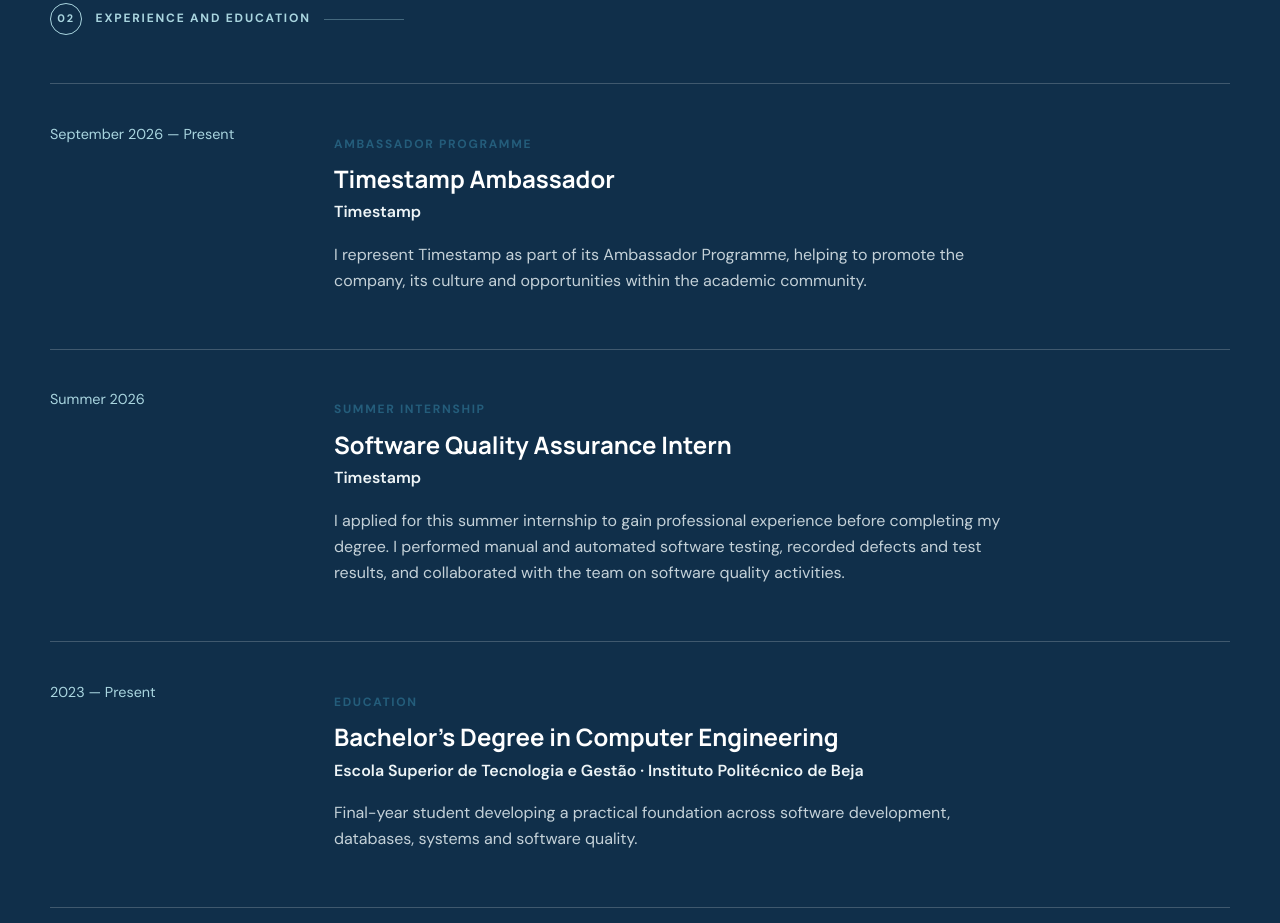
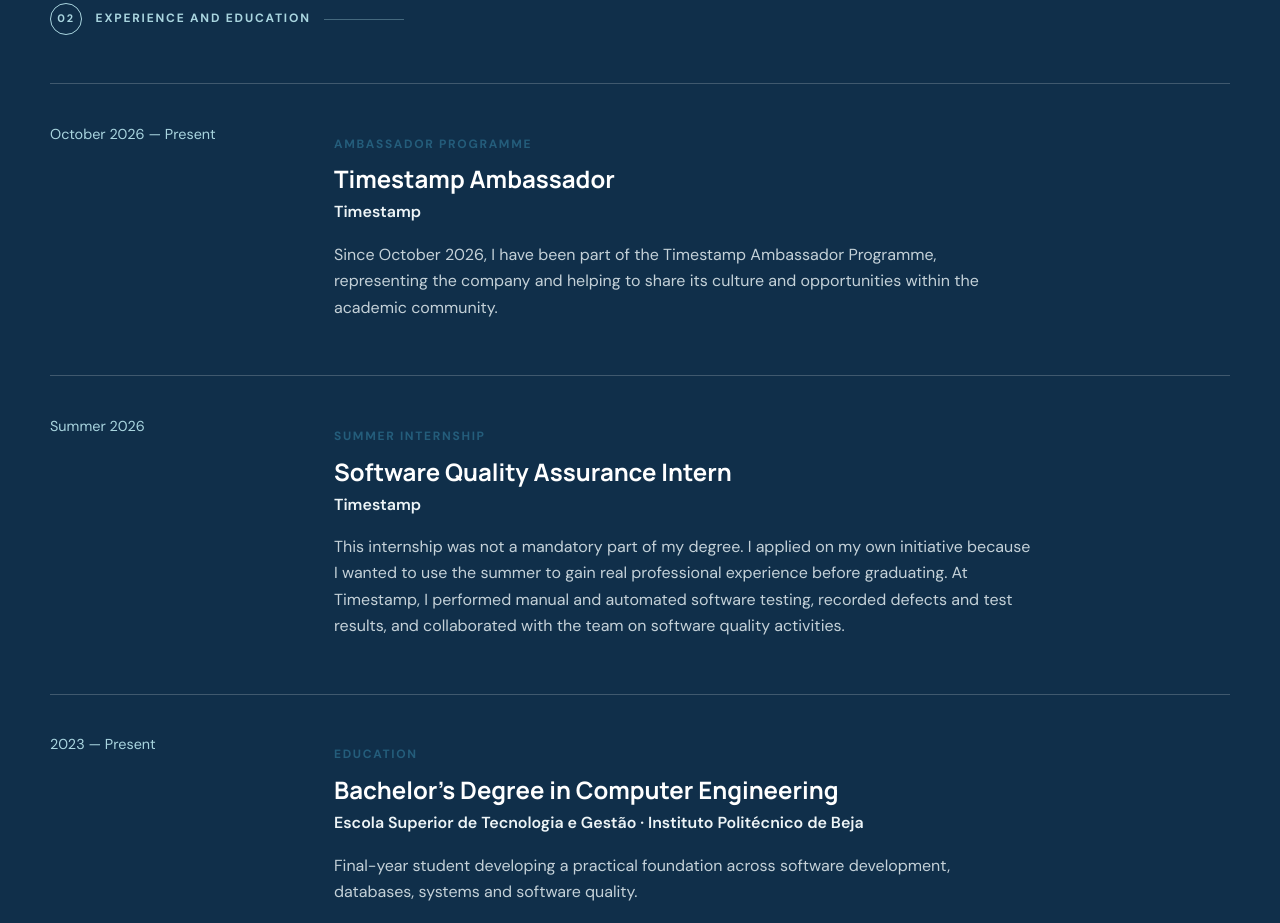
Before and after one commit to antoniommaia/antoniommaia.github.io, a plain HTML site: page index.html in a window 1280 px wide. Shown: the part 1578-2501 px from the top of the page. Drawn offline with Linux system fonts and the light colour scheme.

Commit message:
Clarify Timestamp internship and ambassador role

```diff
--- a/index.html
+++ b/index.html
@@ -72,12 +72,12 @@
       <div class="section-label light reveal"><span>02</span> <b data-i18n="experience.label">Experience and education</b></div>
       <div class="timeline">
         <article class="timeline-item reveal">
-          <div class="timeline-date" data-i18n="experience.date4">September 2026 — Present</div>
+          <div class="timeline-date" data-i18n="experience.date4">October 2026 — Present</div>
           <div>
             <p class="item-type" data-i18n="experience.type4">Ambassador programme</p>
             <h3 data-i18n="experience.title4">Timestamp Ambassador</h3>
             <p class="item-place">Timestamp</p>
-            <p data-i18n="experience.text4">I represent Timestamp as part of its Ambassador Programme, helping to promote the company, its culture and opportunities within the academic community.</p>
+            <p data-i18n="experience.text4">Since October 2026, I have been part of the Timestamp Ambassador Programme, representing the company and helping to share its culture and opportunities within the academic community.</p>
           </div>
         </article>
         <article class="timeline-item reveal">
@@ -86,7 +86,7 @@
             <p class="item-type" data-i18n="experience.type1">Summer internship</p>
             <h3 data-i18n="experience.title1">Software Quality Assurance Intern</h3>
             <p class="item-place">Timestamp</p>
-            <p data-i18n="experience.text1">I applied for this summer internship to gain professional experience before completing my degree. I performed manual and automated software testing, recorded defects and test results, and collaborated with the team on software quality activities.</p>
+            <p data-i18n="experience.text1">This internship was not a mandatory part of my degree. I applied on my own initiative because I wanted to use the summer to gain real professional experience before graduating. At Timestamp, I performed manual and automated software testing, recorded defects and test results, and collaborated with the team on software quality activities.</p>
           </div>
         </article>
         <article class="timeline-item reveal">
--- a/script.js
+++ b/script.js
@@ -23,16 +23,16 @@ const translations = {
     'about.p2': 'From January to June 2025, I joined the Erasmus Exchange Programme at the VIKO Faculty of Electronics and Informatics in Vilnius. The experience strengthened my adaptability, communication and independence.',
     'experience.label': 'Experience and education', 'experience.date1': 'Summer 2026',
     'experience.type1': 'Summer internship', 'experience.title1': 'Software Quality Assurance Intern',
-    'experience.text1': 'I applied for this summer internship to gain professional experience before completing my degree. I performed manual and automated software testing, recorded defects and test results, and collaborated with the team on software quality activities.',
+    'experience.text1': 'This internship was not a mandatory part of my degree. I applied on my own initiative because I wanted to use the summer to gain real professional experience before graduating. At Timestamp, I performed manual and automated software testing, recorded defects and test results, and collaborated with the team on software quality activities.',
     'experience.date2': '2023 — Present', 'experience.type2': 'Education',
     'experience.title2': 'Bachelor’s Degree in Computer Engineering',
     'experience.text2': 'Final-year student developing a practical foundation across software development, databases, systems and software quality.',
     'experience.date3': 'January — June 2025', 'experience.type3': 'International experience',
     'experience.title3': 'Erasmus Exchange Programme',
     'experience.text3': 'An international academic experience that developed adaptability, communication and confidence in a new environment.',
-    'experience.date4': 'September 2026 — Present', 'experience.type4': 'Ambassador programme',
+    'experience.date4': 'October 2026 — Present', 'experience.type4': 'Ambassador programme',
     'experience.title4': 'Timestamp Ambassador',
-    'experience.text4': 'I represent Timestamp as part of its Ambassador Programme, helping to promote the company, its culture and opportunities within the academic community.',
+    'experience.text4': 'Since October 2026, I have been part of the Timestamp Ambassador Programme, representing the company and helping to share its culture and opportunities within the academic community.',
     'projects.label': 'Selected projects', 'projects.title': 'From live data to mobile reminders and relational systems.',
     'projects.intro': 'Academic work that reflects my interest in building complete, practical solutions.',
     'projects.pulseCaption': 'Real usage data shared on LinkedIn', 'projects.pulseType': 'Web application',
@@ -77,16 +77,16 @@ const translations = {
     'about.p2': 'Entre janeiro e junho de 2025, participei no programa Erasmus na Faculdade de Eletrónica e Informática da VIKO, em Vilnius. Esta experiência reforçou a minha capacidade de adaptação, comunicação e independência.',
     'experience.label': 'Experiência e formação', 'experience.date1': 'Verão de 2026',
     'experience.type1': 'Estágio de verão', 'experience.title1': 'Estagiário de Software Quality Assurance',
-    'experience.text1': 'Candidatei-me a este estágio de verão para adquirir experiência profissional antes de terminar a licenciatura. Realizei testes manuais e automáticos de software, registei defeitos e resultados de testes e colaborei com a equipa em atividades relacionadas com a qualidade do software.',
+    'experience.text1': 'Este estágio não fazia parte das atividades obrigatórias da licenciatura. Candidatei-me por iniciativa própria porque queria aproveitar o verão para adquirir experiência profissional real antes de terminar o curso. Na Timestamp, realizei testes manuais e automáticos de software, registei defeitos e resultados de testes e colaborei com a equipa em atividades relacionadas com a qualidade do software.',
     'experience.date2': '2023 — Presente', 'experience.type2': 'Formação',
     'experience.title2': 'Licenciatura em Engenharia Informática',
     'experience.text2': 'Estudante finalista com uma base prática em desenvolvimento de software, bases de dados, sistemas e qualidade de software.',
     'experience.date3': 'Janeiro — Junho de 2025', 'experience.type3': 'Experiência internacional',
     'experience.title3': 'Programa de mobilidade Erasmus',
     'experience.text3': 'Uma experiência académica internacional que desenvolveu a minha capacidade de adaptação, comunicação e confiança num novo ambiente.',
-    'experience.date4': 'Setembro de 2026 — Presente', 'experience.type4': 'Programa de embaixadores',
+    'experience.date4': 'Outubro de 2026 — Presente', 'experience.type4': 'Programa de embaixadores',
     'experience.title4': 'Embaixador Timestamp',
-    'experience.text4': 'Represento a Timestamp no âmbito do seu Programa de Embaixadores, ajudando a divulgar a empresa, a sua cultura e as suas oportunidades junto da comunidade académica.',
+    'experience.text4': 'Desde outubro de 2026, faço parte do Programa de Embaixadores da Timestamp, representando a empresa e ajudando a divulgar a sua cultura e as suas oportunidades junto da comunidade académica.',
     'projects.label': 'Projetos selecionados', 'projects.title': 'De dados em tempo real a aplicações móveis e sistemas relacionais.',
     'projects.intro': 'Trabalhos académicos e pessoais que refletem o meu interesse em criar soluções completas e práticas.',
     'projects.pulseCaption': 'Dados reais de utilização partilhados no LinkedIn', 'projects.pulseType': 'Aplicação web',
```
